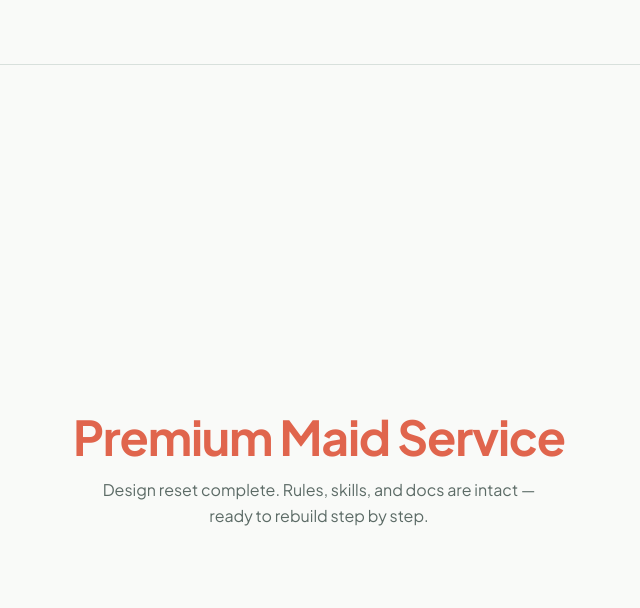
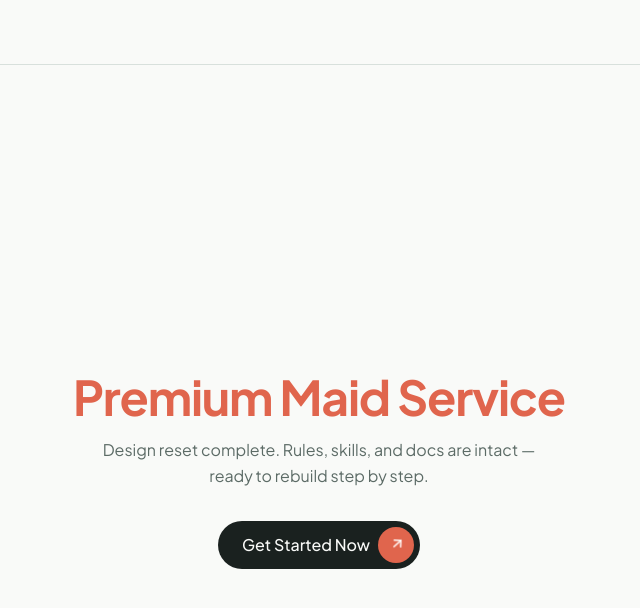
Before and after one commit to amvn-rwt/premium-maid-service, a Next.js app: page / in a window 1280 px wide. Shown: the top 608 px of the page, without its empty margins (321-961 px from the left). Built offline with nearby package versions, Linux system fonts and the light colour scheme.

Commit message:
feat: add components.json configuration, new Button and PillCtaButton components, and enhance global styles for improved UI functionality

```diff
--- a/package.json
+++ b/package.json
@@ -9,7 +9,10 @@
     "lint": "eslint"
   },
   "dependencies": {
+    "@radix-ui/react-slot": "^1.3.0",
+    "class-variance-authority": "^0.7.1",
     "clsx": "^2.1.1",
+    "lucide-react": "^1.21.0",
     "next": "^15.5.0",
     "react": "^19.1.0",
     "react-dom": "^19.1.0",
--- a/src/app/globals.css
+++ b/src/app/globals.css
@@ -14,6 +14,31 @@
   --radius-md: calc(var(--radius) * 0.8);
   --radius-lg: var(--radius);
   --radius-xl: calc(var(--radius) * 1.4);
+  --animate-pill-cta-icon: pill-cta-icon-wiggle 4.5s cubic-bezier(0.45, 0.05, 0.55, 0.95) infinite;
+
+  @keyframes pill-cta-icon-wiggle {
+    0%,
+    34%,
+    100% {
+      transform: translate(0, 0) rotate(0deg);
+    }
+
+    7% {
+      transform: translate(0.5px, -0.5px) rotate(-2.5deg);
+    }
+
+    14% {
+      transform: translate(1px, -1px) rotate(-3.5deg);
+    }
+
+    21% {
+      transform: translate(1.5px, -1.5px) rotate(2deg);
+    }
+
+    28% {
+      transform: translate(1px, -1px) rotate(3deg);
+    }
+  }
 }
 
 :root {
--- a/src/app/page.tsx
+++ b/src/app/page.tsx
@@ -1,3 +1,4 @@
+import { PillCtaButton } from "@/components/ui/pill-cta-button";
 import { siteConfig } from "@/lib/site";
 
 export default function HomePage() {
@@ -10,6 +11,7 @@ export default function HomePage() {
         Design reset complete. Rules, skills, and docs are intact — ready to
         rebuild step by step.
       </p>
+      <PillCtaButton className="mt-8" />
     </main>
   );
 }
--- /dev/null
+++ b/src/components/ui/button.tsx
@@ -0,0 +1,56 @@
+import * as React from "react";
+import { Slot } from "@radix-ui/react-slot";
+import { cva, type VariantProps } from "class-variance-authority";
+
+import { cn } from "@/lib/utils";
+
+const buttonVariants = cva(
+  "inline-flex shrink-0 items-center justify-center gap-2 whitespace-nowrap rounded-md text-sm font-medium transition-all outline-none focus-visible:border-ring focus-visible:ring-[3px] focus-visible:ring-ring/50 disabled:pointer-events-none disabled:opacity-50 aria-invalid:border-destructive aria-invalid:ring-destructive/20 [&_svg]:pointer-events-none [&_svg]:shrink-0 [&_svg:not([class*='size-'])]:size-4",
+  {
+    variants: {
+      variant: {
+        default: "bg-primary text-primary-foreground hover:bg-primary/90",
+        destructive:
+          "bg-destructive text-white hover:bg-destructive/90 focus-visible:ring-destructive/20",
+        outline:
+          "border border-border bg-background shadow-xs hover:bg-muted hover:text-foreground",
+        secondary: "bg-muted text-foreground hover:bg-muted/80",
+        ghost: "hover:bg-muted hover:text-foreground",
+        link: "text-primary underline-offset-4 hover:underline",
+      },
+      size: {
+        default: "h-9 px-4 py-2",
+        sm: "h-8 rounded-md px-3 text-xs",
+        lg: "h-10 rounded-md px-6",
+        icon: "size-9",
+      },
+    },
+    defaultVariants: {
+      variant: "default",
+      size: "default",
+    },
+  },
+);
+
+function Button({
+  className,
+  variant,
+  size,
+  asChild = false,
+  ...props
+}: React.ComponentProps<"button"> &
+  VariantProps<typeof buttonVariants> & {
+    asChild?: boolean;
+  }) {
+  const Comp = asChild ? Slot : "button";
+
+  return (
+    <Comp
+      data-slot="button"
+      className={cn(buttonVariants({ variant, size, className }))}
+      {...props}
+    />
+  );
+}
+
+export { Button, buttonVariants };
--- /dev/null
+++ b/src/components/ui/pill-cta-button.tsx
@@ -0,0 +1,36 @@
+import * as React from "react";
+import { ArrowUpRight } from "lucide-react";
+
+import { cn } from "@/lib/utils";
+import { Button } from "@/components/ui/button";
+
+type PillCtaButtonProps = React.ComponentProps<typeof Button>;
+
+function PillCtaButton({
+  children = "Get Started Now",
+  className,
+  ...props
+}: PillCtaButtonProps) {
+  return (
+    <Button
+      className={cn(
+        "group h-12 cursor-pointer rounded-full bg-foreground pl-6 pr-1.5 text-base font-medium text-background hover:bg-foreground/90",
+        className,
+      )}
+      {...props}
+    >
+      <span>{children}</span>
+      <span
+        aria-hidden
+        className="flex size-9 shrink-0 items-center justify-center rounded-full bg-primary transition-transform duration-300 ease-out group-hover:scale-[1.04]"
+      >
+        <ArrowUpRight
+          className="size-4 text-primary-foreground motion-safe:animate-pill-cta-icon motion-safe:group-hover:[animation-duration:3.25s]"
+          strokeWidth={2.25}
+        />
+      </span>
+    </Button>
+  );
+}
+
+export { PillCtaButton };
```
Also changed, not shown: components.json (added), 1 other file (tests, documents, lock files or other folders).
